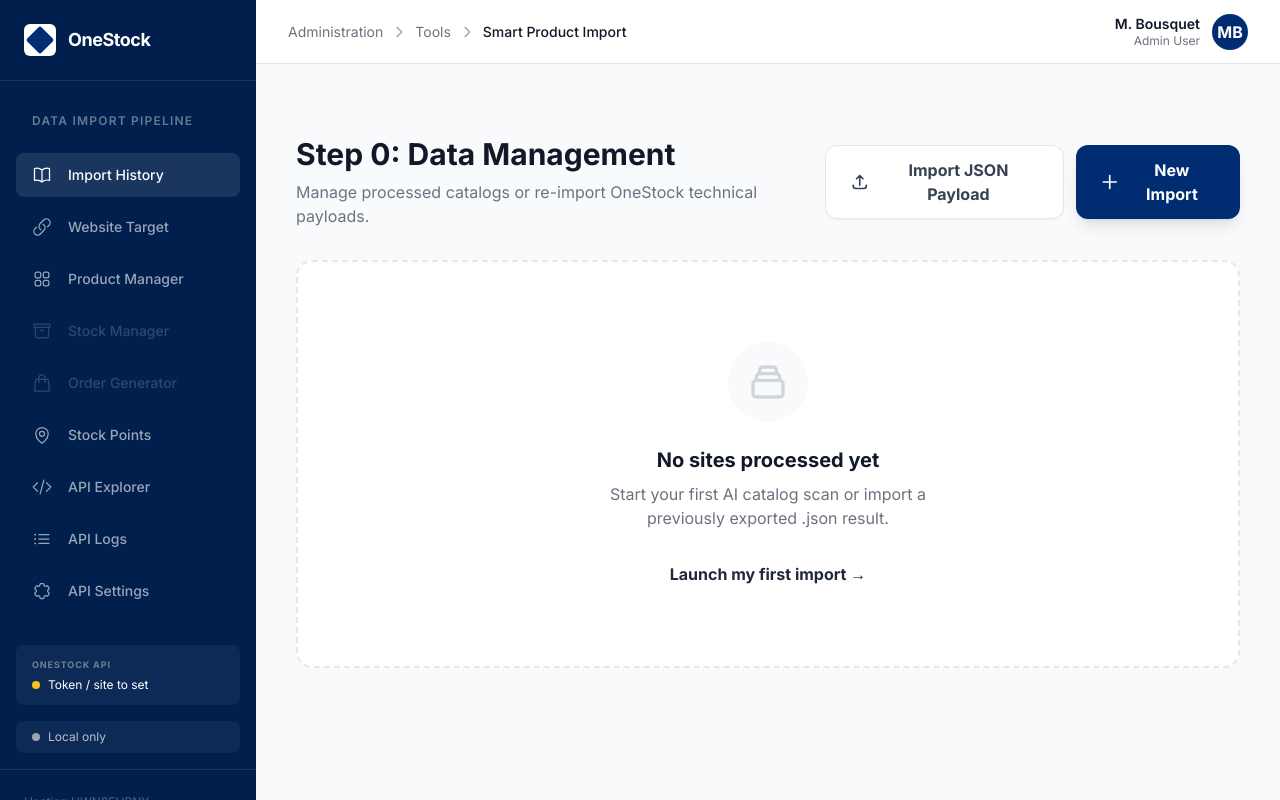
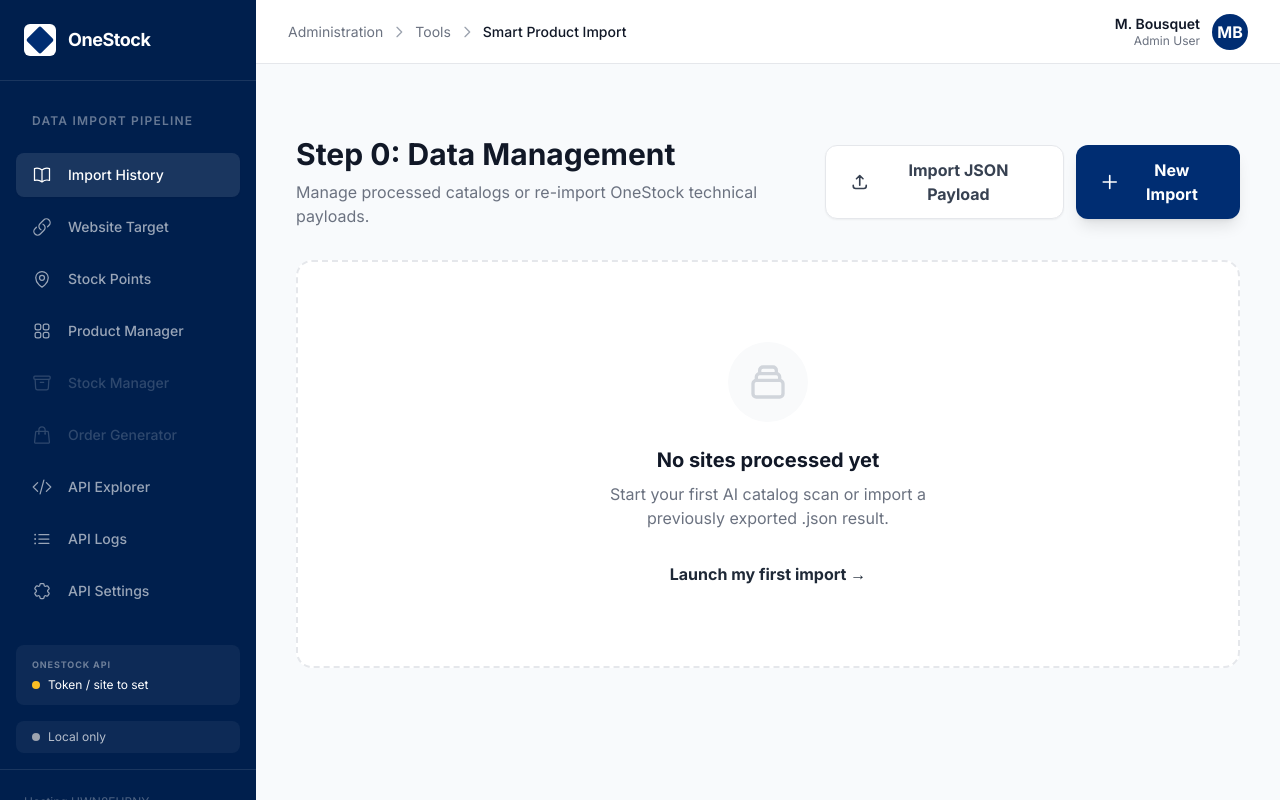
Before and after one commit to mbousquet-onestock/demo, a React (Vite) app: page / in a window 1280 px wide. Built offline with nearby package versions, Linux system fonts and the light colour scheme.

Commit message:
Sidebar: move Stock Points before Product Manager
Co-Authored-By: Claude Opus 5.5 <noreply@anthropic.com>
Claude-Session: https://claude.ai/code/session_012327oqMve98SeY7qzCmVdm

```diff
--- a/components/Sidebar.tsx
+++ b/components/Sidebar.tsx
@@ -36,10 +36,10 @@ const Sidebar: React.FC<SidebarProps> = ({
   const steps = [
     { id: AppStep.HISTORY, label: 'Import History', icon: 'M12 6.042A8.967 8.967 0 0 0 6 3.75c-1.052 0-2.062.18-3 .512v14.25A8.987 8.987 0 0 1 6 18c2.305 0 4.408.867 6 2.292m0-14.25a8.966 8.966 0 0 1 6-2.25c1.052 0 2.062.18 3 .512v14.25A8.987 8.987 0 0 0 18 18c-2.305 0-4.408.867-6 2.292m0-14.25v14.25' },
     { id: AppStep.INPUT, label: 'Website Target', icon: 'M13.19 8.688a4.5 4.5 0 0 1 1.242 7.244l-4.5 4.5a4.5 4.5 0 0 1-6.364-6.364l1.757-1.757m13.35-.622 1.757-1.757a4.5 4.5 0 0 0-6.364-6.364l-4.5 4.5a4.5 4.5 0 0 0 1.242 7.244' },
+    { id: AppStep.STOCK_POINTS, label: 'Stock Points', icon: 'M15 10.5a3 3 0 1 1-6 0 3 3 0 0 1 6 0Z M19.5 10.5c0 7.142-7.5 11.25-7.5 11.25S4.5 17.642 4.5 10.5a7.5 7.5 0 1 1 15 0Z' },
     { id: AppStep.RESULTS, label: 'Product Manager', icon: 'M3.75 6A2.25 2.25 0 016 3.75h2.25A2.25 2.25 0 0110.5 6v2.25a2.25 2.25 0 01-2.25 2.25H6a2.25 2.25 0 01-2.25-2.25V6zM3.75 15.75A2.25 2.25 0 016 13.5h2.25a2.25 2.25 0 012.25 2.25V18a2.25 2.25 0 01-2.25 2.25H6A2.25 2.25 0 013.75 18v-2.25zM13.5 6a2.25 2.25 0 012.25-2.25H18A2.25 2.25 0 0120.25 6v2.25a2.25 2.25 0 01-2.25 2.25h-2.25a2.25 2.25 0 01-2.25-2.25V6zM13.5 15.75a2.25 2.25 0 012.25-2.25H18a2.25 2.25 0 012.25 2.25V18a2.25 2.25 0 01-2.25 2.25h-2.25a2.25 2.25 0 01-2.25-2.25v-2.25z' },
     { id: AppStep.STOCK_UPDATE, label: 'Stock Manager', icon: 'M20.25 7.5l-.625 10.632a2.25 2.25 0 01-2.247 2.118H6.622a2.25 2.25 0 01-2.247-2.118L3.75 7.5M10 11.25h4M3.375 7.5h17.25c.621 0 1.125-.504 1.125-1.125v-1.5c0-.621-.504-1.125-1.125-1.125H3.375c-.621 0-1.125.504-1.125 1.125v1.5c0 .621.504 1.125 1.125 1.125z' },
     { id: AppStep.ORDER_GENERATION, label: 'Order Generator', icon: 'M15.75 10.5V6a3.75 3.75 0 10-7.5 0v4.5m11.356-1.993l1.263 12c.07.665-.45 1.243-1.119 1.243H4.25a1.125 1.125 0 01-1.12-1.243l1.264-12A1.125 1.125 0 015.513 7.5h12.974c.576 0 1.059.435 1.119 1.007zM8.625 10.5a.375.375 0 11-.75 0 .375.375 0 01.75 0zm7.5 0a.375.375 0 11-.75 0 .375.375 0 01.75 0z' },
-    { id: AppStep.STOCK_POINTS, label: 'Stock Points', icon: 'M15 10.5a3 3 0 1 1-6 0 3 3 0 0 1 6 0Z M19.5 10.5c0 7.142-7.5 11.25-7.5 11.25S4.5 17.642 4.5 10.5a7.5 7.5 0 1 1 15 0Z' },
     { id: AppStep.API_EXPLORER, label: 'API Explorer', icon: 'M17.25 6.75 22.5 12l-5.25 5.25m-10.5 0L1.5 12l5.25-5.25m7.5-3-4.5 16.5' },
     { id: AppStep.API_LOG, label: 'API Logs', icon: 'M8.25 6.75h12M8.25 12h12m-12 5.25h12M3.75 6.75h.007v.008H3.75V6.75Zm.375 0a.375.375 0 1 1-.75 0 .375.375 0 0 1 .75 0ZM3.75 12h.007v.008H3.75V12Zm.375 0a.375.375 0 1 1-.75 0 .375.375 0 0 1 .75 0Zm-.375 5.25h.007v.008H3.75v-.008Zm.375 0a.375.375 0 1 1-.75 0 .375.375 0 0 1 .75 0Z' },
     { id: AppStep.SETTINGS, label: 'API Settings', icon: 'M9.594 3.94c.09-.542.56-.94 1.11-.94h2.59c.55 0 1.02.398 1.11.94l.213 1.281c.063.374.313.686.645.87.074.04.147.083.22.127.324.196.72.257 1.075.124l1.217-.456a1.125 1.125 0 011.37.49l1.296 2.247a1.125 1.125 0 01-.26 1.431l-1.003.827c-.293.24-.438.613-.431.992a6.759 6.759 0 010 .255c-.007.378.138.75.43.99l1.005.828c.424.35.534.954.26 1.43l-1.298 2.247a1.125 1.125 0 01-1.369.491l-1.217-.456c-.355-.133-.75-.072-1.076.124a6.57 6.57 0 01-.22.128c-.331.183-.581.495-.644.869l-.213 1.28c-.09.543-.56.941-1.11.941h-2.59c-.55 0-1.02-.398-1.11-.94l-.213-1.281c-.062-.374-.312-.686-.644-.87a6.52 6.52 0 01-.22-.127c-.325-.196-.72-.257-1.076-.124l-1.217.456a1.125 1.125 0 01-1.369-.49l-1.297-2.247a1.125 1.125 0 01.26-1.431l1.004-.827c.292-.24.437-.613.43-.992a6.932 6.932 0 010-.255c.007-.378-.138-.75-.43-.99l-1.004-.828a1.125 1.125 0 01-.26-1.43l1.297-2.247a1.125 1.125 0 011.37-.491l1.216.456c.356.133.751.072 1.076-.124.072-.044.146-.087.22-.128.332-.183.582-.495.644-.869l.214-1.281z' },
```
